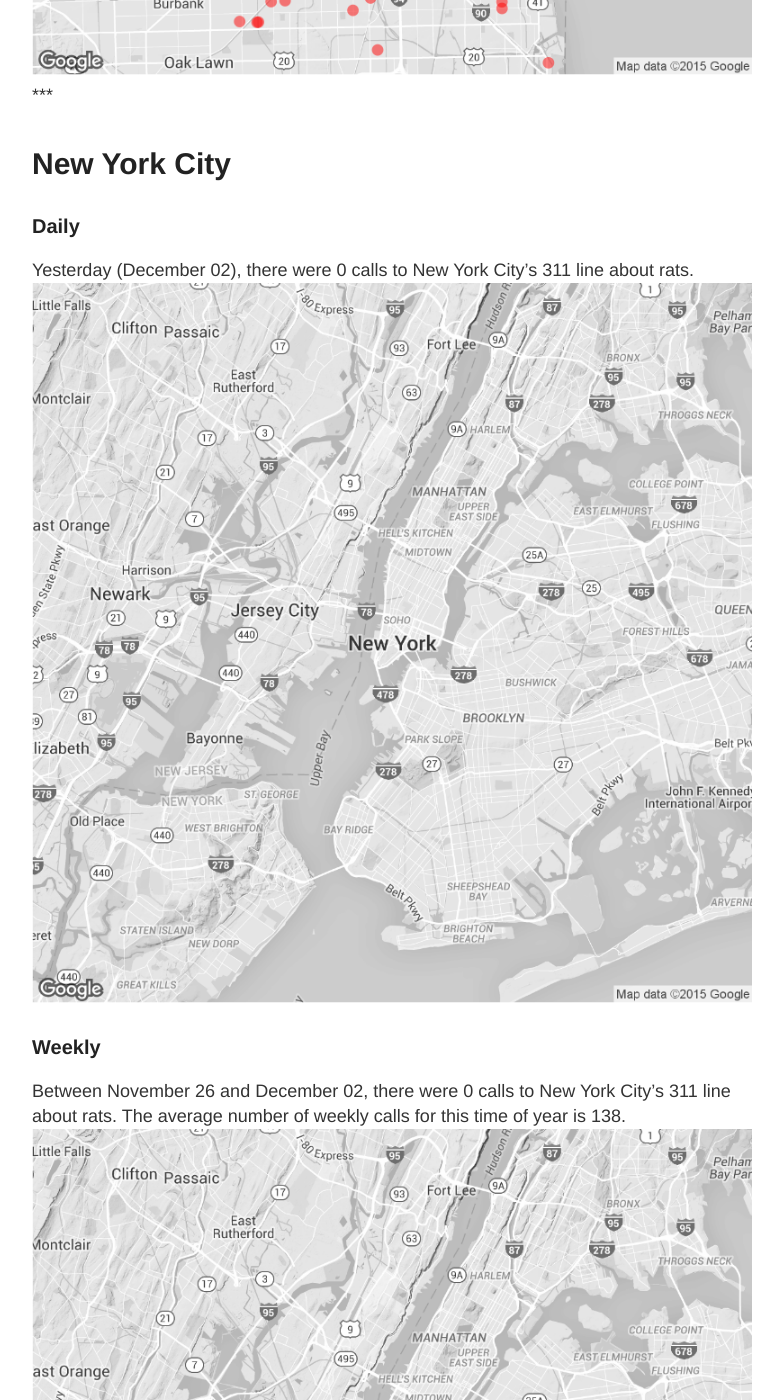
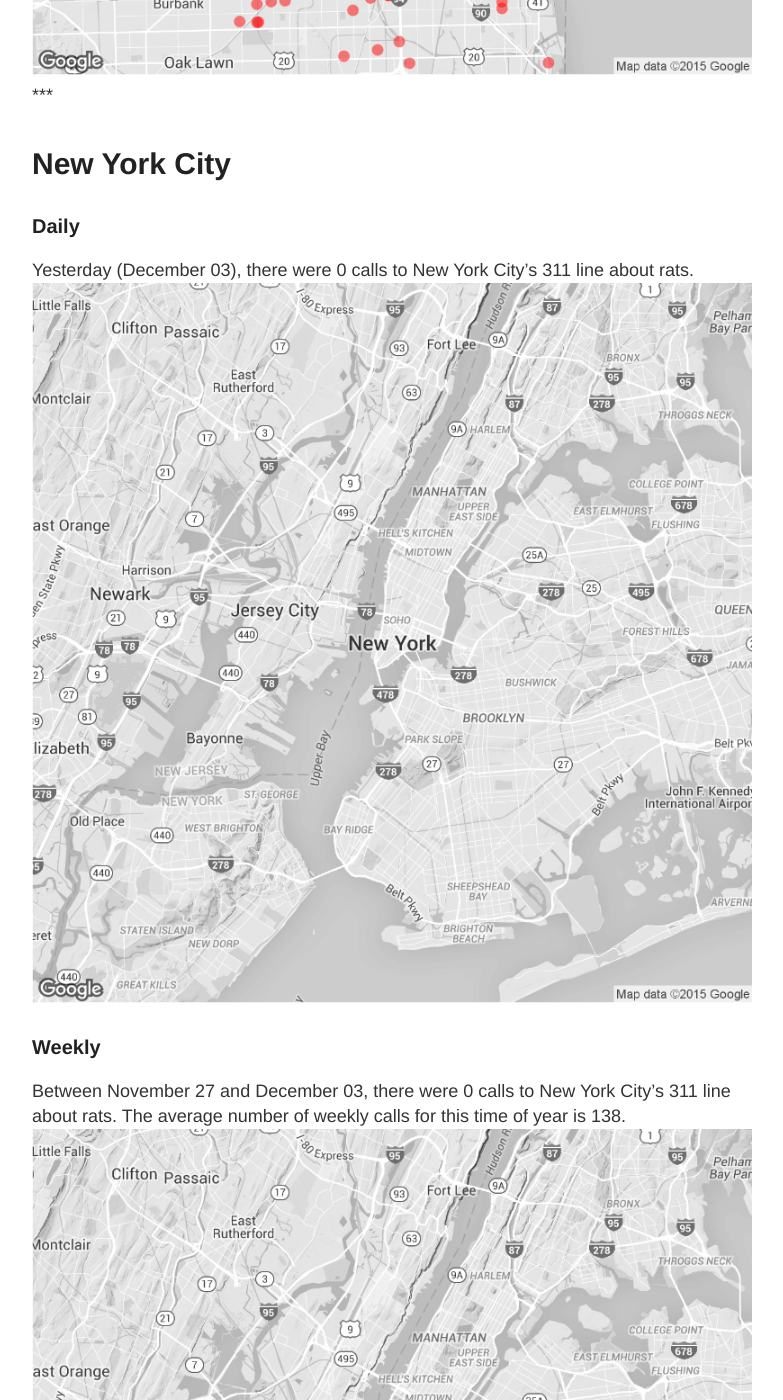
Before and after one commit to DanielHadley/ratmaps, a Jekyll site: the page built from daily.md, in a window 1280 px wide and 1400 px high, scrolled down 1986 px. Shown: the whole window, without its empty margins (248-1031 px from the left). Built offline with Jekyll 4.4.1, drawn with Linux system fonts in a browser that asks for light colours; comment, search, counter and statistics services are not loaded; some of the changed text lies outside the part shown.

Commit message:
Daily Maps

```diff
--- a/daily.md
+++ b/daily.md
@@ -15,22 +15,22 @@
 
 ### Daily
 
-Yesterday (December 02), there were 69 calls to Chicago's 311 line about rats.
+Yesterday (December 03), there were 122 calls to Chicago's 311 line about rats.
 ![Chicago rat calls to 311 weekly map]({{ site.cityimages }}/daily/Chicago_Rat_Map_Daily.png)
 
 ### Weekly
-Between November 26 and December 02, there were 395 calls to Chicago's 311 line about rats. The average number of weekly calls for this time of year is 410.
+Between November 27 and December 03, there were 507 calls to Chicago's 311 line about rats. The average number of weekly calls for this time of year is 410.
 ![Chicago rat calls to 311 weekly map]({{ site.cityimages }}/daily/Chicago_Rat_Map_Weekly.png)
 ***
 # New York City <a id="nyc"><a>
 
 ### Daily
 
-Yesterday (December 02), there were 0 calls to New York City's 311 line about rats.
+Yesterday (December 03), there were 0 calls to New York City's 311 line about rats.
 ![NYC rat calls to 311 weekly map]({{ site.cityimages }}/daily/NYC_Rat_Map_Daily.png)
 
 ### Weekly
-Between November 26 and December 02, there were 0 calls to New York City's 311 line about rats. The average number of weekly calls for this time of year is 138.
+Between November 27 and December 03, there were 0 calls to New York City's 311 line about rats. The average number of weekly calls for this time of year is 138.
 ![NYC rat calls to 311 weekly map]({{ site.cityimages }}/daily/NYC_Rat_Map_Weekly.png)
 
 Each red dot represents one call about a rat seen in that location. The dots are transparent, so multiple calls from one location will be seen as a solid dot. The usual caveats apply: more calls do not necessarily mean that there are more rats in that location than other parts of the city. A cluster of dots could indicate that one resident is unusually vocal about rodents in his or her neighborhood. Also, more densely populated neighborhoods tend to make more calls to 311.
```
Also changed, not shown: images/pages/daily/Chicago_Rat_Map_Daily.png, images/pages/daily/Chicago_Rat_Map_Weekly.png, images/pages/daily/NYC_Rat_Map_Daily.png, images/pages/daily/NYC_Rat_Map_Weekly.png.
